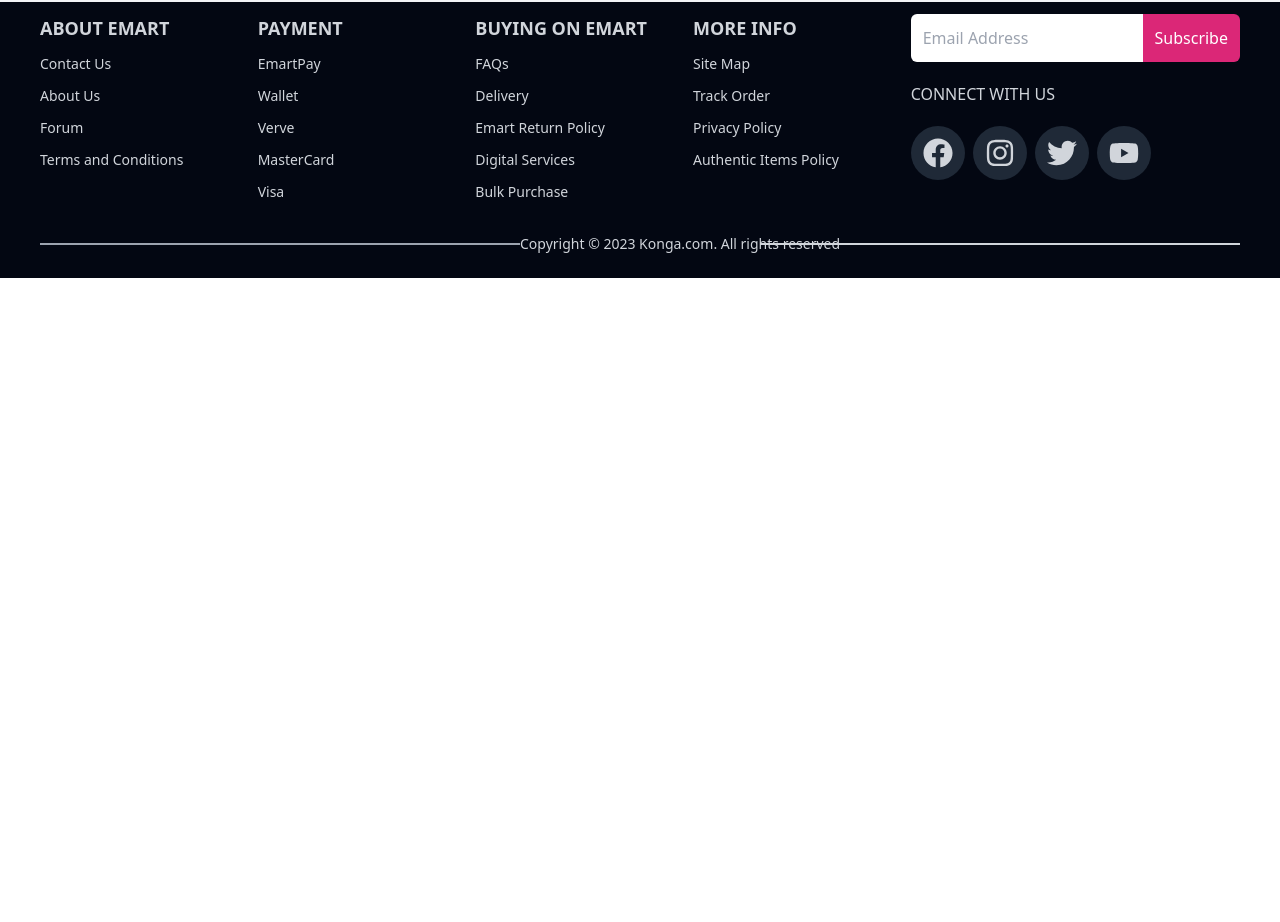
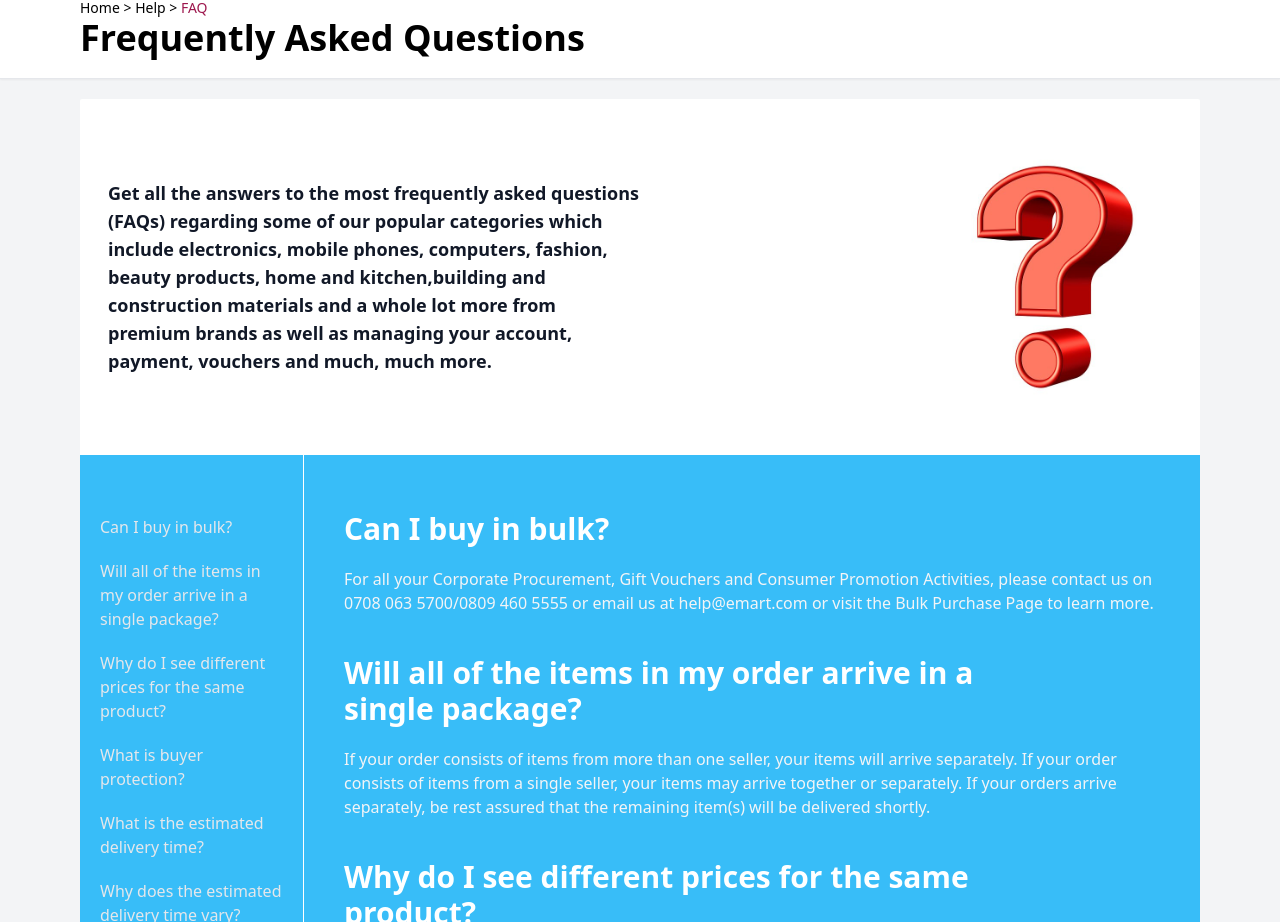
Before and after one commit to sam-c14/E-Mart, a React (Create React App) app: page /help/faqs in a window 1280 px wide. Shown: the part 178-1100 px from the top of the page. Before the commit the page ends 800 px from the top, so only its background shows below. Built offline with nearby package versions, Linux system fonts and the light colour scheme.

Commit message:
Faqs done

```diff
--- /dev/null
+++ b/src/assets/data/faqs.json
@@ -0,0 +1,36 @@
+{
+  "faqs": [
+    {
+      "question": "Can I buy in bulk?",
+      "answer": "For all your Corporate Procurement, Gift Vouchers and Consumer Promotion Activities, please contact us on 0708 063 5700/0809 460 5555 or email us at help@emart.com or visit the Bulk Purchase Page to learn more."
+    },
+    {
+      "question": "Will all of the items in my order arrive in a single package?",
+      "answer": "If your order consists of items from more than one seller, your items will arrive separately. If your order consists of items from a single seller, your items may arrive together or separately. If your orders arrive separately, be rest assured that the remaining item(s) will be delivered shortly."
+    },
+    {
+      "question": "Why do I see different prices for the same product?",
+      "answer": "E-Mart is your trusted online marketplace that supports Nigerian entrepreneurs and we have many different sellers competing for business. Therefore, you may see the same product offered by different sellers at different prices. We believe that by supporting these 'third-party' sellers, we can offer you a wider product selection, more choice, increased convenience, and better pricing."
+    },
+    {
+      "question": "What is buyer protection?",
+      "answer": "We offer all our customers ultimate peace of mind. We have you covered 100% on every eligible purchase. Visit the Buyer Safety Page to learn more."
+    },
+    {
+      "question": "What is the estimated delivery time?",
+      "answer": "E-Mart delivers products to customers all over Nigeria. Lagos 2-5, Rivers 3-7, Abuja 3-8 & other states 4-9 days"
+    },
+    {
+      "question": "Why does the estimated delivery time vary?",
+      "answer": "E-Mart is a true online marketplace that empowers Nigerians across the country. This means that not all products on E-Mart are sold or delivered by E-Mart. In addition, E-Mart buyers and sellers are found in every state in Nigeria. Given the various factors involved (the time it takes a seller to ship, the courier company used, the distance between buyer and seller, and more) delivery times may vary."
+    },
+    {
+      "question": "Who will deliver my order?",
+      "answer": "Your order may be delivered by EMOS, by other courier companies, or by the seller or the seller's agents, depending on whether the item was sold by E-Mart or a third-party seller and on the delivery method chosen by a third-party seller. You may be called prior to or on the same day as delivery to see if you are available to receive your order."
+    },
+    {
+      "question": "My order is shipped. How can I track it?",
+      "answer": "To track your order visit: e-mart.com"
+    }
+  ]
+}
--- a/src/components/home/nav/DropDown1.tsx
+++ b/src/components/home/nav/DropDown1.tsx
@@ -1,10 +1,19 @@
 import React, { FC } from "react";
+import { Link } from "react-router-dom";
+import { Path } from "react-router-dom";
+import { To } from "react-router-dom";
 
+type T = {
+  to: String;
+  text: String;
+};
 interface items {
-  itemArr: Array<String>;
+  itemArr: Array<T>;
   isDropDownShowing: Boolean;
   toggleDropDown: Function;
 }
+
+type Partial<T> = { [P in keyof T]?: T[P] | undefined };
 
 const DropDown1: FC<items> = (props): JSX.Element => {
   return props.isDropDownShowing ? (
@@ -15,7 +24,7 @@ const DropDown1: FC<items> = (props): JSX.Element => {
       <ul>
         {props.itemArr.map((item) => (
           <li className="py-2 pl-2 hover:text-pink-600 hover:bg-gray-100">
-            {item}
+            <Link to={item.to as To}>{item.text}</Link>
           </li>
         ))}
       </ul>
--- a/src/components/home/nav/Navbar.tsx
+++ b/src/components/home/nav/Navbar.tsx
@@ -7,8 +7,16 @@ import { BiCart, BiQuestionMark } from "react-icons/bi";
 import DropDown1 from "./DropDown1";
 import { Link } from "react-router-dom";
 
+type T = {
+  to: String;
+  text: String;
+};
+
 const Navbar = () => {
-  const helpItems: Array<string> = ["FAQS", "Contact Us"];
+  const helpItems: Array<T> = [
+    { text: "FAQS", to: "/help/faqs" },
+    { text: "Contact Us", to: "/help/contact-us" },
+  ];
   const [isDropDownShowing, setIsDropDownShowing] = useState(false);
   function toggleDropDown(value: boolean) {
     setIsDropDownShowing(value);
@@ -39,8 +47,7 @@ const Navbar = () => {
           </button>
         </li>
         <li className="transition-5 relative w-1/6 flex justify-center">
-          <a
-            href="/help"
+          <span
             className="flex-wrap items-center flex hover:bg-white hover:text-pink-600 px-2 py-1"
             onMouseEnter={() => toggleDropDown(!isDropDownShowing)}
             onMouseLeave={() => toggleDropDown(!isDropDownShowing)}
@@ -54,7 +61,7 @@ const Navbar = () => {
               isDropDownShowing={isDropDownShowing}
               itemArr={helpItems}
             />
-          </a>
+          </span>
         </li>
         <li className="transition-5 hover:scale-105 w-1/6 flex items-center">
           <Link to="/account/login">Login/SignUp</Link>
--- a/src/index.css
+++ b/src/index.css
@@ -9,3 +9,8 @@
   /* border-width: 2.25px; */
   width: 11.2rem;
 }
+.active {
+  background: white;
+  /* font-weight: 500; */
+  color: black;
+}
--- a/src/pages/help/faqs.tsx
+++ b/src/pages/help/faqs.tsx
@@ -1,10 +1,65 @@
 import React from "react";
+import faqs from "../../assets/images/question-mark-g2d25c60df_640.jpg";
+import questions from "../../assets/data/faqs.json";
 
 const Faqs = () => {
+  const links = document.querySelectorAll(".link") as NodeListOf<HTMLElement>;
+  links.forEach((link) => {
+    link.addEventListener("click", (e) => {
+      const currentLink = document.querySelector(".active") as HTMLElement;
+      currentLink?.classList.remove("active");
+      currentLink?.classList.add("hover:text-gray-100");
+      link.classList.add("active");
+      link.classList.remove("hover:text-gray-100");
+    });
+  });
   return (
     <div>
-      <div className="text-sm">
-        Home {">"} Help {">"} <span className="text-pink-800">FAQ</span>
+      <div className="py-5 pl-20 bg-white shadow-sm border-b mb-3">
+        <div className="text-sm">
+          Home {">"} Help {">"} <span className="text-pink-800">FAQ</span>
+        </div>
+        <div>
+          <h1 className="font-bold text-4xl">Frequently Asked Questions</h1>
+        </div>
+      </div>
+      <div className="px-20 mt-5">
+        <div className="bg-white rounded-tl-sm rounded-tr-sm flex justify-between px-2 py-10">
+          <div className="w-1/2 flex items-center pl-5 font-semibold text-lg text-gray-900">
+            <p>
+              Get all the answers to the most frequently asked questions (FAQs)
+              regarding some of our popular categories which include
+              electronics, mobile phones, computers, fashion, beauty products,
+              home and kitchen,building and construction materials and a whole
+              lot more from premium brands as well as managing your account,
+              payment, vouchers and much, much more.
+            </p>
+          </div>
+          <div className="w-1/4 h-1/2">
+            <img src={faqs} alt="faqs" />
+          </div>
+        </div>
+        <div className="bg-sky-400 rounded-bl-sm rounded-br-sm mb-10 flex">
+          <div className="border-r w-1/5 pt-10 border-white">
+            <ul>
+              {questions.faqs.map((faq) => (
+                <li className="my-5 px-5 link text-gray-200 transition-all hover:text-gray-100">
+                  {faq.question}
+                </li>
+              ))}
+            </ul>
+          </div>
+          <div className="px-10 w-4/5 pt-4">
+            {questions.faqs.map((faq) => (
+              <div className="faq my-10">
+                <h2 className="text-3xl text-white font-bold w-4/5">
+                  {faq.question}
+                </h2>
+                <p className="my-5 text-gray-100">{faq.answer}</p>
+              </div>
+            ))}
+          </div>
+        </div>
       </div>
     </div>
   );
```
Also changed, not shown: src/assets/images/Faqs.jpg (added), src/assets/images/question-mark-g2d25c60df_640.jpg (added).
